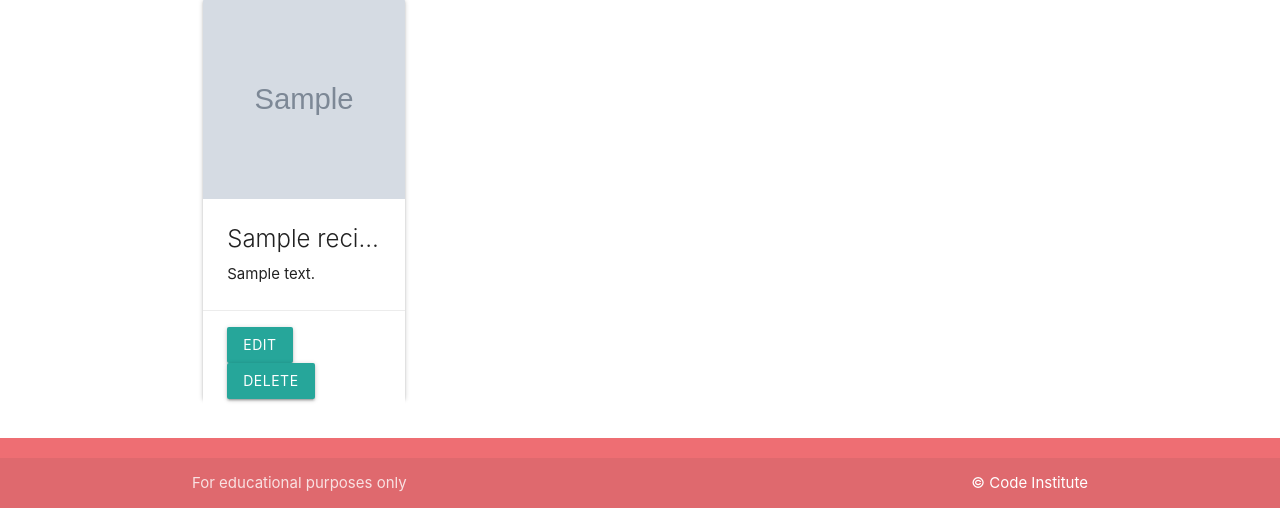
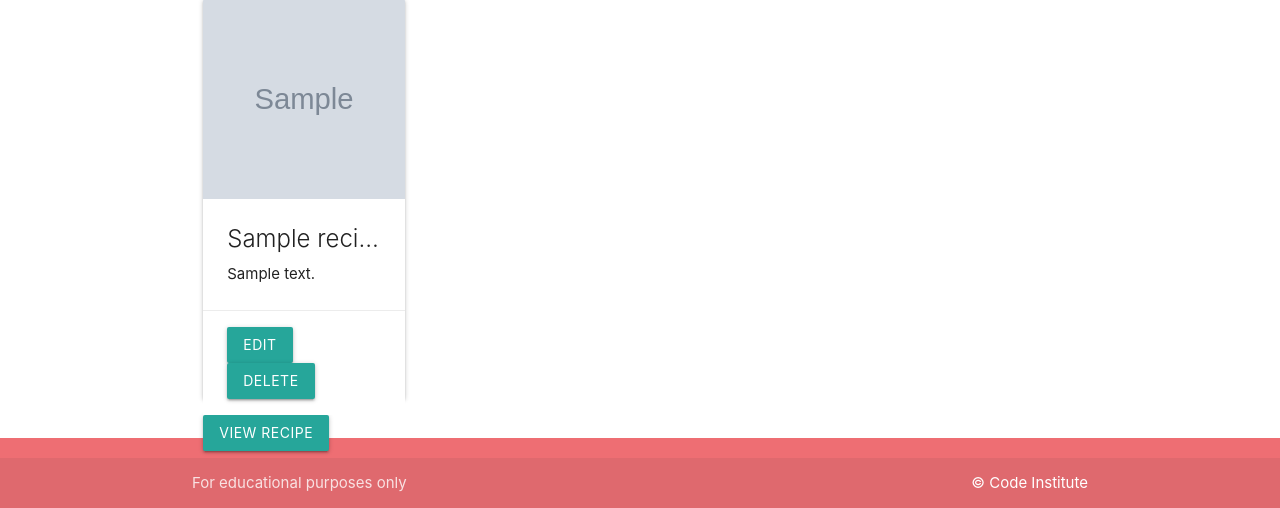
Before and after one commit to AlexandraEL9/MOCA-app, a Flask app: page / in a window 1280 px wide. Shown: the part 292-800 px from the top of the page. Run offline with Flask 2, Linux system fonts and the light colour scheme; tables that the repository leaves empty hold one stand-in row (values such as "Sample post"); grey boxes marked "Sample" are stand-in pictures; some libraries are stand-ins or nearby versions.

Commit message:
feat: add button to view recipes

```diff
--- a/moca/templates/recipes.html
+++ b/moca/templates/recipes.html
@@ -30,6 +30,8 @@
                 <a href="{{ url_for('edit_recipe', recipe_id=recipe.id) }}" class="btn">Edit</a>
                 <a href="{{ url_for('delete_recipe', recipe_id=recipe.id) }}" class="btn">Delete</a>
             </div>
+            <!-- New Button to View the Entire Recipe -->
+            <a href="{{ url_for('view_recipe', recipe_id=recipe.id) }}" class="btn">View Recipe</a>
             <div class="card-reveal">
                 <span class="card-title grey-text text-darken-4">
                     Ingredients
```
